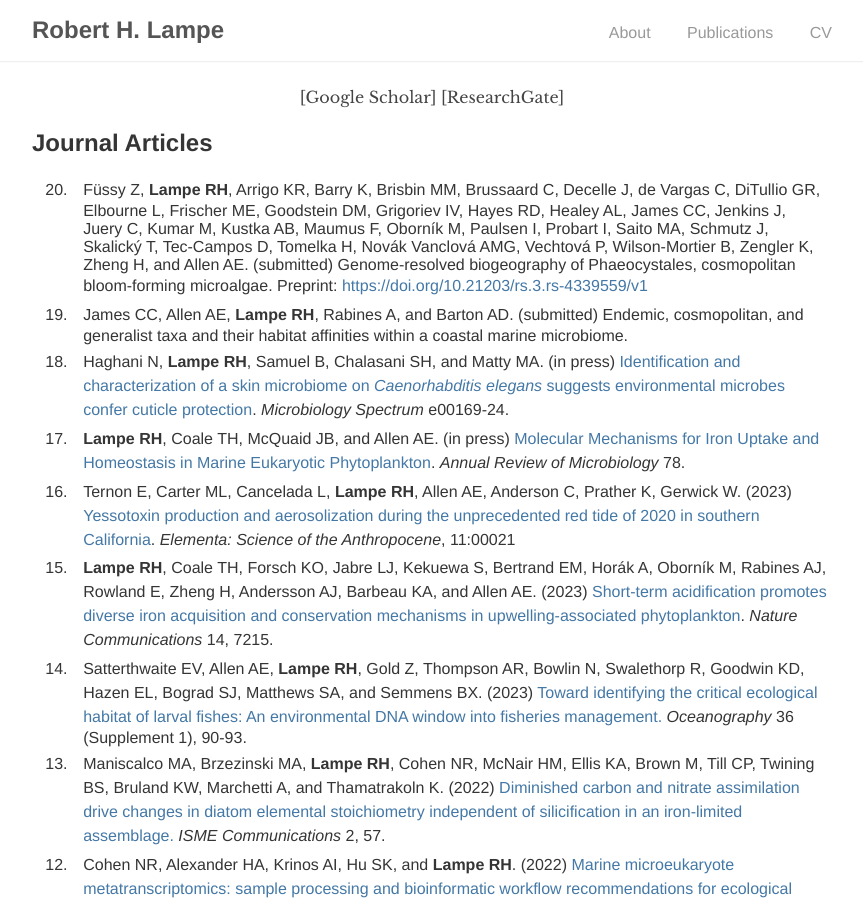
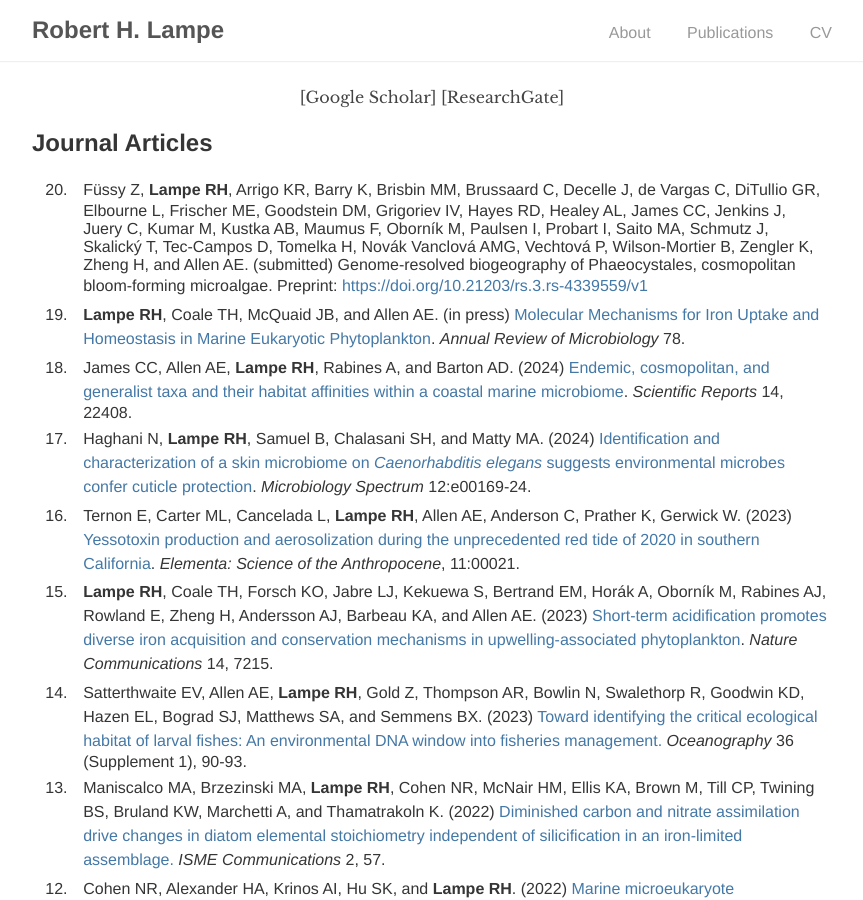
Before and after one commit to rhlampe/rhlampe.github.io, a Jekyll site: the page built from publications/index.html, in a window 1280 px wide and 900 px high. Shown: the whole window, without its empty margins (208-1071 px from the left). Built offline with Jekyll 4.4.1, drawn with Linux system fonts in a browser that asks for light colours.

Commit message:
update pubs

```diff
--- a/publications/index.html
+++ b/publications/index.html
@@ -11,11 +11,11 @@ title: Publications
 
 <div id="publications" class="publications">
 <ol reversed>
-	<li>F&#252;ssy Z, <b>Lampe RH</b>, Arrigo KR, Barry K, Brisbin MM, Brussaard C, Decelle J, de Vargas C, DiTullio GR, Elbourne L, Frischer ME, Goodstein DM, Grigoriev IV, Hayes RD, Healey AL, James CC, Jenkins J, Juery C, Kumar M, Kustka AB, Maumus F, Oborn&iacute;k M, Paulsen I, Probart I, Saito MA, Schmutz J, Skalick&#253; T, Tec-Campos D, Tomelka H, Nov&#225;k Vanclov&#225; AMG, Vechtov&#225; P, Wilson-Mortier B, Zengler K, Zheng H, and Allen AE. (submitted) Genome-resolved biogeography of Phaeocystales, cosmopolitan bloom-forming microalgae. Preprint: <a href="https://doi.org/10.21203/rs.3.rs-4339559/v1">https://doi.org/10.21203/rs.3.rs-4339559/v1</a></li>
-  <li>James CC, Allen AE, <b>Lampe RH</b>, Rabines A, and Barton AD. (submitted) Endemic, cosmopolitan, and generalist taxa and their habitat affinities within a coastal marine microbiome.</li>
-  <li>Haghani N, <b>Lampe RH</b>, Samuel B, Chalasani SH, and Matty MA. (in press) <a href="https://journals.asm.org/doi/10.1128/spectrum.00169-24">Identification and characterization of a skin microbiome on <i>Caenorhabditis elegans</i> suggests environmental microbes confer cuticle protection</a>. <i>Microbiology Spectrum</i> e00169-24.</li>
+  <li>F&#252;ssy Z, <b>Lampe RH</b>, Arrigo KR, Barry K, Brisbin MM, Brussaard C, Decelle J, de Vargas C, DiTullio GR, Elbourne L, Frischer ME, Goodstein DM, Grigoriev IV, Hayes RD, Healey AL, James CC, Jenkins J, Juery C, Kumar M, Kustka AB, Maumus F, Oborn&iacute;k M, Paulsen I, Probart I, Saito MA, Schmutz J, Skalick&#253; T, Tec-Campos D, Tomelka H, Nov&#225;k Vanclov&#225; AMG, Vechtov&#225; P, Wilson-Mortier B, Zengler K, Zheng H, and Allen AE. (submitted) Genome-resolved biogeography of Phaeocystales, cosmopolitan bloom-forming microalgae. Preprint: <a href="https://doi.org/10.21203/rs.3.rs-4339559/v1">https://doi.org/10.21203/rs.3.rs-4339559/v1</a></li>
   <li><b>Lampe RH</b>, Coale TH, McQuaid JB, and Allen AE. (in press) <a href="https://doi.org/10.1146/annurev-micro-041222-023252">Molecular Mechanisms for Iron Uptake and Homeostasis in Marine Eukaryotic Phytoplankton</a>. <i>Annual Review of Microbiology</i> 78.</li>
-  <li>Ternon E, Carter ML, Cancelada L, <b>Lampe RH</b>, Allen AE, Anderson C, Prather K, Gerwick W. (2023) <a href="https://doi.org/10.1525/elementa.2023.00021">Yessotoxin production and aerosolization during the unprecedented red tide of 2020 in southern California</a>. <i>Elementa: Science of the Anthropocene</i>, 11:00021</li>
+  <li>James CC, Allen AE, <b>Lampe RH</b>, Rabines A, and Barton AD. (2024) <a href="https://doi.org/10.1038/s41598-024-69991-3">Endemic, cosmopolitan, and generalist taxa and their habitat affinities within a coastal marine microbiome</a>. <i>Scientific Reports</i> 14, 22408.</li>
+  <li>Haghani N, <b>Lampe RH</b>, Samuel B, Chalasani SH, and Matty MA. (2024) <a href="https://journals.asm.org/doi/10.1128/spectrum.00169-24">Identification and characterization of a skin microbiome on <i>Caenorhabditis elegans</i> suggests environmental microbes confer cuticle protection</a>. <i>Microbiology Spectrum</i> 12:e00169-24.</li>
+  <li>Ternon E, Carter ML, Cancelada L, <b>Lampe RH</b>, Allen AE, Anderson C, Prather K, Gerwick W. (2023) <a href="https://doi.org/10.1525/elementa.2023.00021">Yessotoxin production and aerosolization during the unprecedented red tide of 2020 in southern California</a>. <i>Elementa: Science of the Anthropocene</i>, 11:00021.</li>
   <li><b>Lampe RH</b>, Coale TH, Forsch KO, Jabre LJ, Kekuewa S, Bertrand EM, Hor&aacute;k A, Oborn&iacute;k M, Rabines AJ, Rowland E, Zheng H, Andersson AJ, Barbeau KA, and Allen AE. (2023) <a href="https://doi.org/10.1038/s41467-023-42949-1">Short-term acidification promotes diverse iron acquisition and conservation mechanisms in upwelling-associated phytoplankton</a>. <i>Nature Communications</i> 14, 7215.</li>
   <li>Satterthwaite EV, Allen AE, <b>Lampe RH</b>, Gold Z, Thompson AR, Bowlin N, Swalethorp R, Goodwin KD, Hazen EL, Bograd SJ, Matthews SA, and Semmens BX. (2023) <a href="https://doi.org/10.5670/oceanog.2023.s1.29">Toward identifying the critical ecological habitat of larval fishes: An environmental DNA window into fisheries management.</a> <i>Oceanography</i> 36 (Supplement 1), 90-93.</li>
   <li>Maniscalco MA, Brzezinski MA, <b>Lampe RH</b>, Cohen NR, McNair HM, Ellis KA, Brown M, Till CP, Twining BS, Bruland KW, Marchetti A, and Thamatrakoln K. (2022) <a href="https://doi.org/10.1038/s43705-022-00136-1">Diminished carbon and nitrate assimilation drive changes in diatom elemental stoichiometry independent of silicification in an iron-limited assemblage.</a> <i>ISME Communications</i> 2, 57.</li>
```
